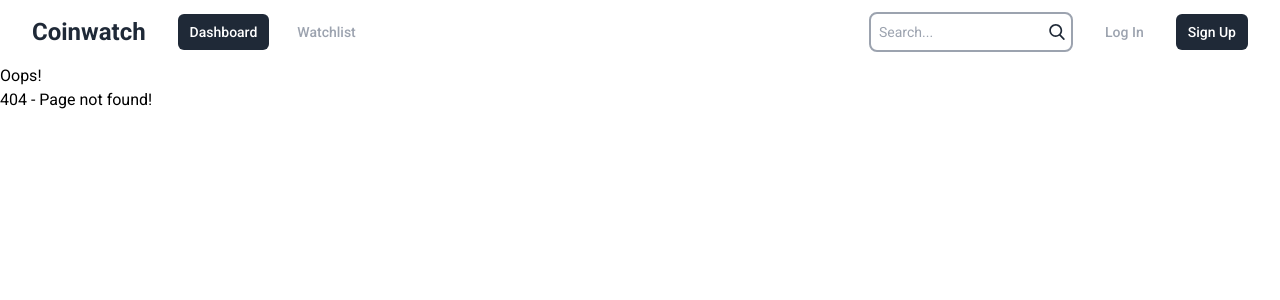
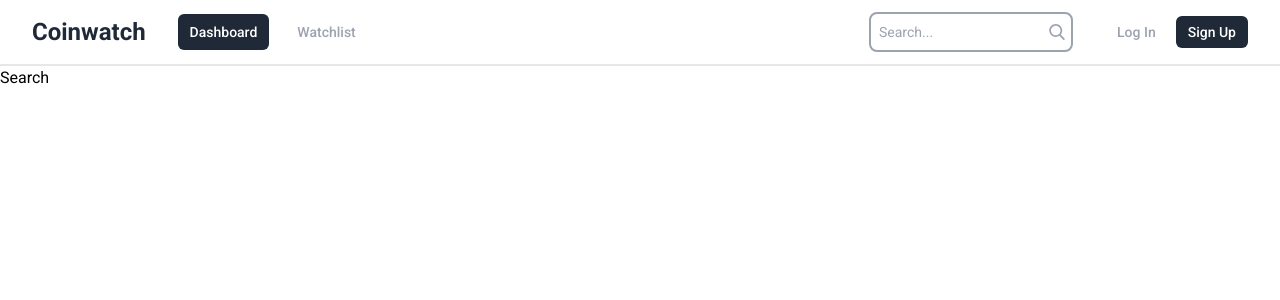
Before and after one commit to JakubMrowicki/crypto-app, a React (Create React App) app: page /search in a window 1280 px wide. Before the commit this address had no page. Shown: the top 300 px of the page. Built offline with nearby package versions, Linux system fonts and the light colour scheme.

Commit message:
Navbar Search

```diff
--- a/src/App.js
+++ b/src/App.js
@@ -6,6 +6,7 @@ import NotFound from "./pages/NotFound";
 import Watchlist from "./pages/Watchlist";
 import Login from "./pages/Login";
 import Signup from "./pages/Signup";
+import Search from "./pages/Search";
 
 function App() {
   return (
@@ -20,6 +21,7 @@ function App() {
           <Route path="/watchlist" element={<Watchlist />}/>
           <Route path="/login" element={<Login />}/>
           <Route path="/signup" element={<Signup />}/>
+          <Route path="/search" element={<Search />} />
         </Routes>
       </Router>
     </div>
--- a/src/components/cryptos/FeaturedCryptos.jsx
+++ b/src/components/cryptos/FeaturedCryptos.jsx
@@ -6,11 +6,11 @@ function FeaturedCryptos() {
 
     const [data, setData] = useState(null)
 
-    const coingecko = "https://api.coingecko.com/api/v3/coins/markets?vs_currency=usd&order=market_cap_desc&per_page=8&page=1&sparkline=false"
+    const coingecko = "https://api.coingecko.com/api/v3/coins"
 
     useEffect(() => {
         const fetchData = async () => {
-            const response = await axios.get(coingecko)
+            const response = await axios.get(`${coingecko}/markets?vs_currency=usd&order=market_cap_desc&per_page=8&page=1&sparkline=false`)
             setData(response.data)
         }
         fetchData()
@@ -19,34 +19,36 @@ function FeaturedCryptos() {
     if (!data) return null
 
     return (
-      <div className='flex-col'>
-          <div className='text-center mt-4'>
-              <h2 className='font-bold text-4xl'>Top Cryptos</h2>
+    <div className='bg-gray-100 h-screen'>
+      <div className='container mx-auto flex-col'>
+          <div className='text-start p-8'>
+              <h2 className='font-bold text-2xl'>Top Cryptos</h2>
           </div>
-          <div className='mt-16'>
-              <div className='grid lg:grid-cols-4 md:grid-cols-3 sm:grid-cols-2'>
+          <div className=''>
+              <div className='bg-white grid lg:grid-cols-4 sm:grid-cols-2 border-2 pt-4'>
                   {data.map((c) => (
-                      <div className='flex-col rounded-xl items-center justify-center text-center mb-8'>
+                      <div className='flex-col border-b-2 sm:border-0 py-8 items-center justify-center text-center'>
                         <img className='h-48 m-auto' src={c.image} alt="" />
-                        <h2 className='pt-4 font-bold text-lg'>{c.name}</h2>
+                        <h2 className='font-bold text-lg'>{c.name}</h2>
                         <p>${c.current_price.toLocaleString()}</p>
                         {c.price_change_percentage_24h < 0 ? (
                             <div className='flex justify-center'>
-                                <span className='flex red'><FiArrowDownRight />{c.price_change_percentage_24h.toFixed(2)}</span>
+                                <span className='flex font-bold red'><FiArrowDownRight />{c.price_change_percentage_24h.toFixed(2)}</span>
                             </div>
                         ) : (
                             <div className='flex justify-center'>
-                                <span className='flex green'><FiArrowUpRight />{c.price_change_percentage_24h.toFixed(2)}</span>
+                                <span className='font-bold flex green'><FiArrowUpRight />{c.price_change_percentage_24h.toFixed(2)}</span>
                             </div>
                         )}
                       </div>
                   ))}
               </div>
           </div>
-          <div className='text-center mt-4'>
+          <div className='text-center mt-8'>
             <button className='font-bold text-xl'>See more...</button>
           </div>
       </div>
+    </div>
     )
 }
 
--- /dev/null
+++ b/src/components/cryptos/NavbarSearch.jsx
@@ -0,0 +1,49 @@
+import { useState } from "react"
+import axios from "axios"
+
+function NavbarSearch() {
+    const [text, setText] = useState('')
+
+    const coingecko = "https://api.coingecko.com/api/v3/coins"
+
+    const searchCryptos = async (text) => {
+        const response = await axios.get(`${coingecko}/${text}`)
+        return response.data
+    }
+
+    const handleChange = (e) => setText(e.target.value)
+
+    const handleSubmit = async (e) => {
+        e.preventDefault()
+        if (text === '') {
+            alert('Please enter something')
+        } else {
+            const cryptos = await searchCryptos(text)
+            console.log(cryptos)
+            setText('')
+        }
+    }
+
+    return (
+        <div class="relative text-center mr-8 mx-auto text-gray-400 lg:block hidden">
+            <form onSubmit={handleSubmit}>
+                <input
+                    class="border-2 border-gray-400 bg-white h-10 pl-2 pr-8 rounded-lg text-sm focus:outline-none"
+                    type="text" name="search" placeholder="Search..."
+                    value={text}
+                    onChange={handleChange} />
+                <button type="submit" class="absolute right-0 top-0 mt-3 mr-2">
+                    <svg class="text-gray-400 h-4 w-4 fill-current" xmlns="http://www.w3.org/2000/svg"
+                        version="1.1" id="Capa_1" x="0px" y="0px"
+                        viewBox="0 0 56.966 56.966"
+                        width="512px" height="512px">
+                    <path
+                        d="M55.146,51.887L41.588,37.786c3.486-4.144,5.396-9.358,5.396-14.786c0-12.682-10.318-23-23-23s-23,10.318-23,23  s10.318,23,23,23c4.761,0,9.298-1.436,13.177-4.162l13.661,14.208c0.571,0.593,1.339,0.92,2.162,0.92  c0.779,0,1.518-0.297,2.079-0.837C56.255,54.982,56.293,53.08,55.146,51.887z M23.984,6c9.374,0,17,7.626,17,17s-7.626,17-17,17  s-17-7.626-17-17S14.61,6,23.984,6z"/>
+                    </svg>
+                </button>
+            </form>
+        </div>
+    )
+}
+
+export default NavbarSearch
--- a/src/components/layout/Navbar.jsx
+++ b/src/components/layout/Navbar.jsx
@@ -1,3 +1,5 @@
+import NavbarSearch from "../cryptos/NavbarSearch"
+
 const navigation = [
     { name: 'Dashboard', href: '/', current: true },
     { name: 'Watchlist', href: '/watchlist', current: false },
@@ -9,12 +11,12 @@ function classNames(...classes) {
 
 function Navbar() {
     return (
-        <nav className="">
-            <div className="mx-auto pl-8">
+        <nav className="container mx-auto border-b-2 border-bold">
+            <div className="mx-auto px-8">
                 <div className="relative flex items-center justify-between h-16">
                     <div className="flex-1 flex items-center justify-center sm:items-stretch sm:justify-start">
                         <div className="flex-shrink-0 flex items-center">
-                            <h1 className="text-gray-800 text-2xl font-bold pr-8">Coinwatch</h1>
+                            <a href="/" className="text-gray-800 text-2xl font-bold pr-8">Coinwatch</a>
                         </div>
                         <div className="flex space-x-4">
                             {navigation.map((item) => (
@@ -32,24 +34,10 @@ function Navbar() {
                             ))}
                         </div>
                     </div>
-
-                    <div className="absolute right-0 pr-8 flex items-center">
-                        <div class="relative text-center mr-8 mx-auto text-gray-400 md:block hidden">
-                            <input
-                                class="border-2 border-gray-400 bg-white h-10 pl-2 pr-8 rounded-lg text-sm focus:outline-none"
-                                type="search" name="search" placeholder="Search..." />
-                            <button type="submit" class="absolute right-0 top-0 mt-3 mr-2">
-                                <svg class="text-gray-800 h-4 w-4 fill-current" xmlns="http://www.w3.org/2000/svg"
-                                    version="1.1" id="Capa_1" x="0px" y="0px"
-                                    viewBox="0 0 56.966 56.966"
-                                    width="512px" height="512px">
-                                <path
-                                    d="M55.146,51.887L41.588,37.786c3.486-4.144,5.396-9.358,5.396-14.786c0-12.682-10.318-23-23-23s-23,10.318-23,23  s10.318,23,23,23c4.761,0,9.298-1.436,13.177-4.162l13.661,14.208c0.571,0.593,1.339,0.92,2.162,0.92  c0.779,0,1.518-0.297,2.079-0.837C56.255,54.982,56.293,53.08,55.146,51.887z M23.984,6c9.374,0,17,7.626,17,17s-7.626,17-17,17  s-17-7.626-17-17S14.61,6,23.984,6z"/>
-                                </svg>
-                            </button>
-                        </div>
-                        <div className="flex items-center space-x-8">
-                            <a className="text-gray-400 hover:text-gray-800 text-sm font-medium" href="/login">Log In</a>
+                    <div className="absolute right-0 flex items-center">
+                        <NavbarSearch />
+                        <div className="hidden flex items-center space-x-2 sm:block">
+                            <a className="text-gray-400 hover:text-gray-800 px-3 py-2 rounded-md text-sm font-medium" href="/login">Log In</a>
                             <a className="bg-gray-800 text-white px-3 py-2 rounded-md text-sm font-medium" href="/signup">Sign Up</a>
                         </div>
                     </div>
--- /dev/null
+++ b/src/pages/Search.jsx
@@ -0,0 +1,7 @@
+function Search() {
+  return (
+    <div>Search</div>
+  )
+}
+
+export default Search
```
